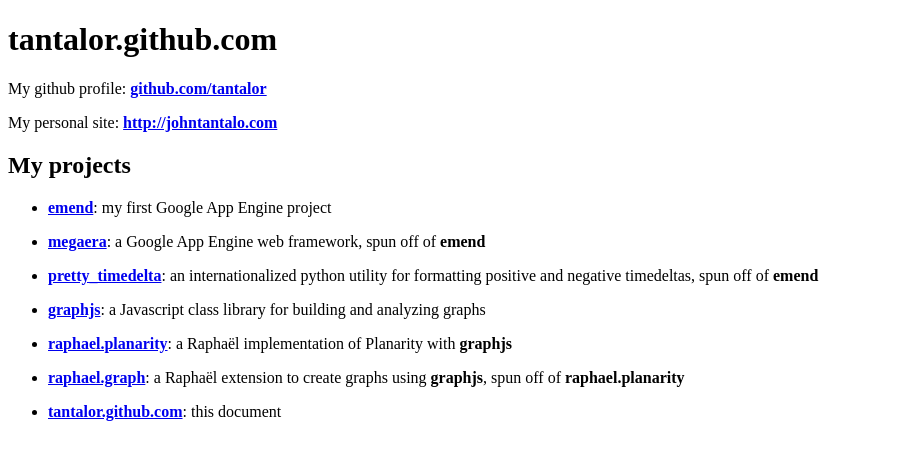
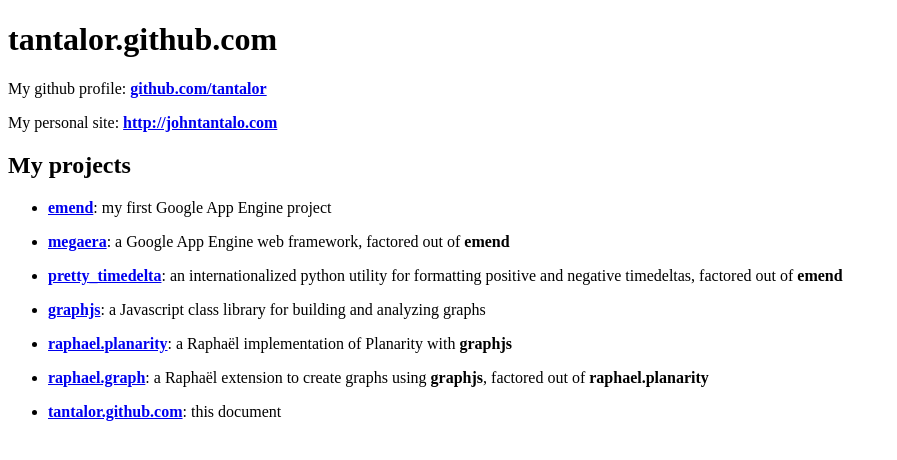
Before and after one commit to tantalor/tantalor.github.com, a Jekyll site: the page built from index.md, in a window 1280 px wide. Shown: the top 460 px of the page, without its empty margins (0-897 px from the left). Built offline with Jekyll 4.4.1, drawn with Linux system fonts in a browser that asks for light colours.

Commit message:
s/spun off/factored out/g

```diff
--- a/_config.yml
+++ b/_config.yml
@@ -6,10 +6,10 @@ projects:
     desc: my first Google App Engine project
   -
     name: megaera
-    desc: a Google App Engine web framework, spun off of <strong>emend</strong>
+    desc: a Google App Engine web framework, factored out of <strong>emend</strong>
   -
     name: pretty_timedelta
-    desc: an internationalized python utility for formatting positive and negative timedeltas, spun off of <strong>emend</strong>
+    desc: an internationalized python utility for formatting positive and negative timedeltas, factored out of <strong>emend</strong>
   -
     name: graphjs
     desc: a Javascript class library for building and analyzing graphs
@@ -18,7 +18,7 @@ projects:
     desc: a Rapha&euml;l implementation of Planarity with <strong>graphjs</strong>
   -
     name: raphael.graph
-    desc: a Rapha&euml;l extension to create graphs using <strong>graphjs</strong>, spun off of <strong>raphael.planarity</strong>
+    desc: a Rapha&euml;l extension to create graphs using <strong>graphjs</strong>, factored out of <strong>raphael.planarity</strong>
   -
     name: tantalor.github.com
     desc: this document
```
